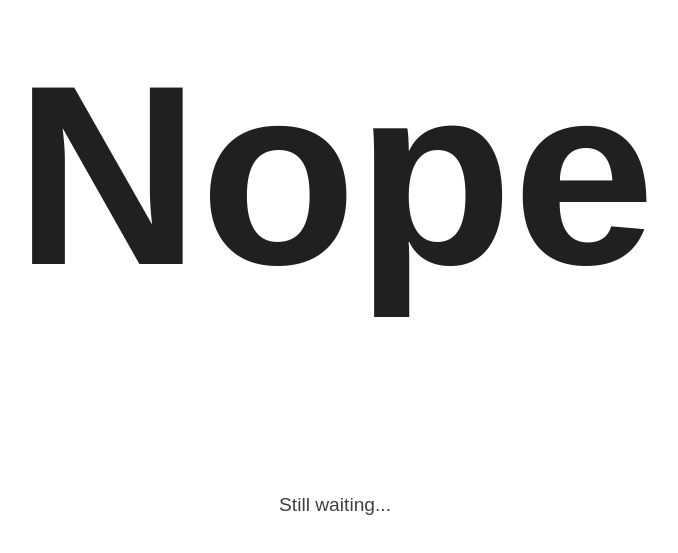
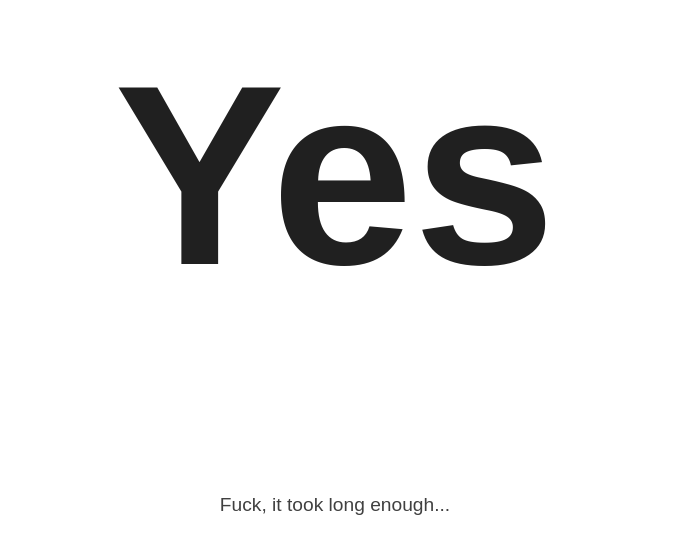
Before and after one commit to teriu/hhgajy, a plain HTML site: page index.html in a window 1280 px wide. Shown: the part 169-722 px from the top of the page, without its empty margins (305-983 px from the left). Drawn offline with Linux system fonts and the light colour scheme.

Commit message:
Add index

```diff
--- a/index.html
+++ b/index.html
@@ -33,8 +33,8 @@
     </head>
     <body>
         <main>
-            <h1 class="answer">Nope</h1>
-            <p class="quip">Still waiting...</p>
+            <h1 class="answer">Yes</h1>
+            <p class="quip">Fuck, it took long enough...</p>
         </main>
     </body>
 </html>
```
